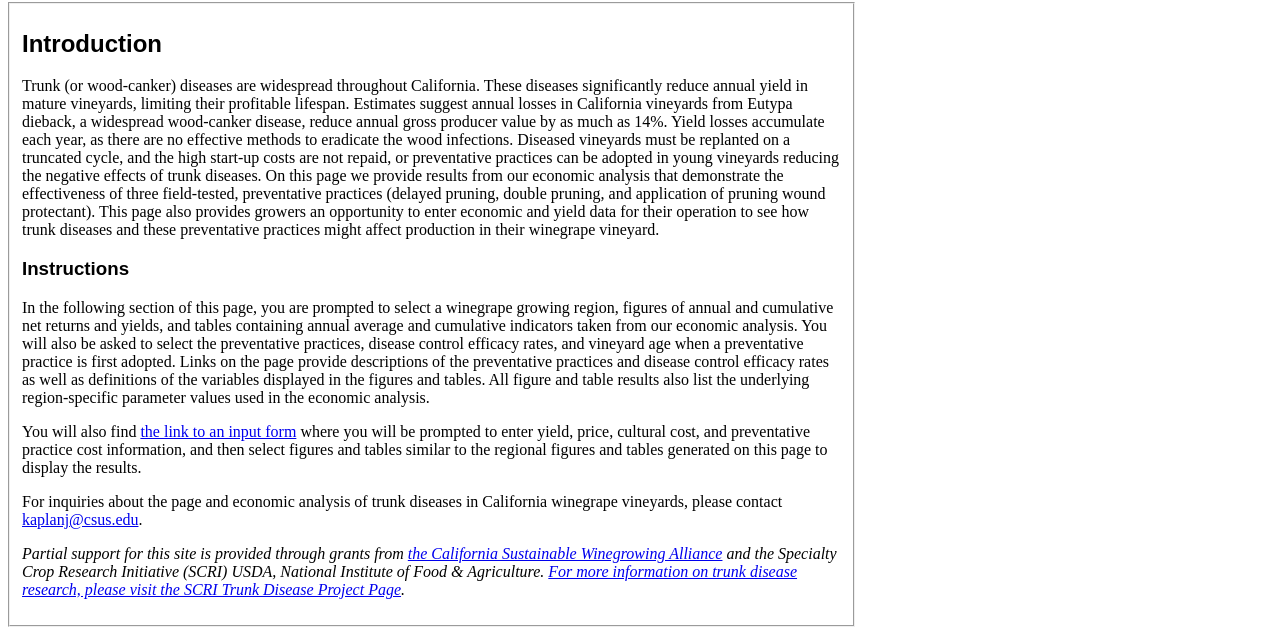
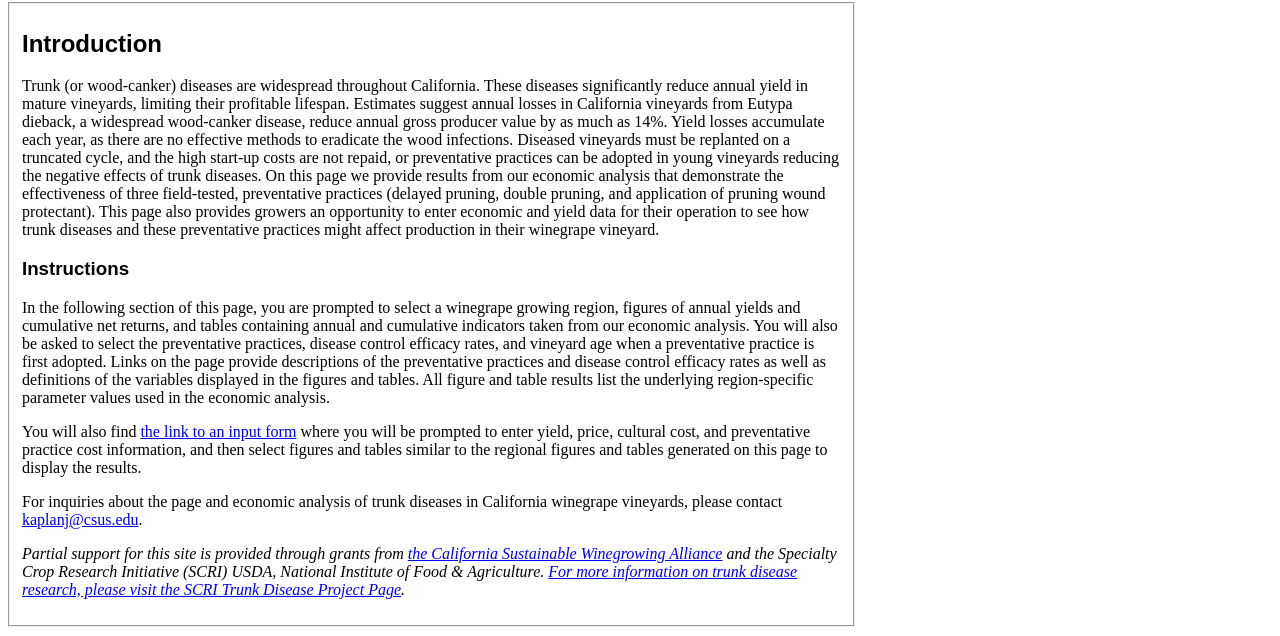
Before and after one commit to maxnorton/kaplan-interactive, a plain HTML site: page index.html in a window 1280 px wide. Shown: the part 164-800 px from the top of the page. Drawn offline with nearby package versions, Linux system fonts and the light colour scheme.

Commit message:
change introduction phrase (1)
made changes consistent with changes made to phase I on 16-06-11

```diff
--- a/index.html
+++ b/index.html
@@ -39,7 +39,7 @@
 
 <h3 id="instructions">Instructions</h3>
 
-<p>In the following section of this page, you are prompted to select a winegrape growing region, figures of annual and cumulative net returns and yields, and tables containing annual average and cumulative indicators taken from our economic analysis. You will also be asked to select the preventative practices, disease control efficacy rates, and vineyard age when a preventative practice is first adopted. Links on the page provide descriptions of the preventative practices and disease control efficacy rates as well as definitions of the variables displayed in the figures and tables. All figure and table results also list the underlying region-specific parameter values used in the economic analysis.</p>
+<p>In the following section of this page, you are prompted to select a winegrape growing region, figures of annual yields and cumulative net returns, and tables containing annual and cumulative indicators taken from our economic analysis. You will also be asked to select the preventative practices, disease control efficacy rates, and vineyard age when a preventative practice is first adopted. Links on the page provide descriptions of the preventative practices and disease control efficacy rates as well as definitions of the variables displayed in the figures and tables. All figure and table results list the underlying region-specific parameter values used in the economic analysis.</p>
 
 <p>You will also find <a href="custom-parameters.html">the link to an input form</a> where you will be prompted to enter yield, price, cultural cost, and preventative practice cost information, and then select figures and tables similar to the regional figures and tables generated on this page to display the results.</p>
 
```
